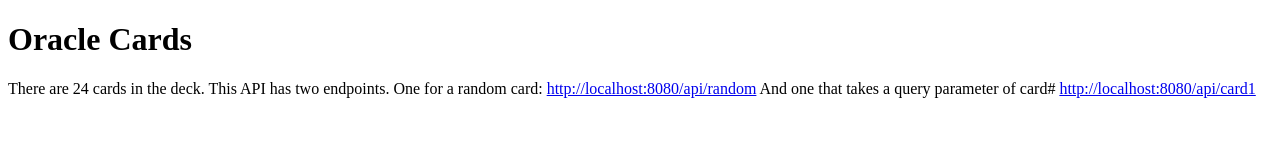
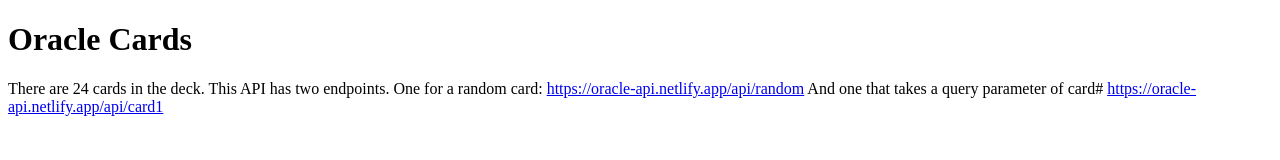
Before and after one commit to racheleckenrod/oracle, a website: page index.html in a window 1280 px wide. Drawn offline with Linux system fonts and the light colour scheme.

Commit message:
edited url endpoints in html

```diff
--- a/index.html
+++ b/index.html
@@ -9,9 +9,9 @@
 <body>
     <h1>Oracle Cards</h1>
     <p>There are 24 cards in the deck. This API has two endpoints. One for a random card:
-        <a href="http://localhost:8080/api/random">http://localhost:8080/api/random</a>
+        <a href="https://oracle-api.netlify.app/api/random">https://oracle-api.netlify.app/api/random</a>
         And one that takes a query parameter of card#
-        <a href="http://localhost:8080/api/card1">http://localhost:8080/api/card1</a>
+        <a href="https://oracle-api.netlify.app/api/card1">https://oracle-api.netlify.app/api/card1</a>
     </p>
 
 </body>
```
